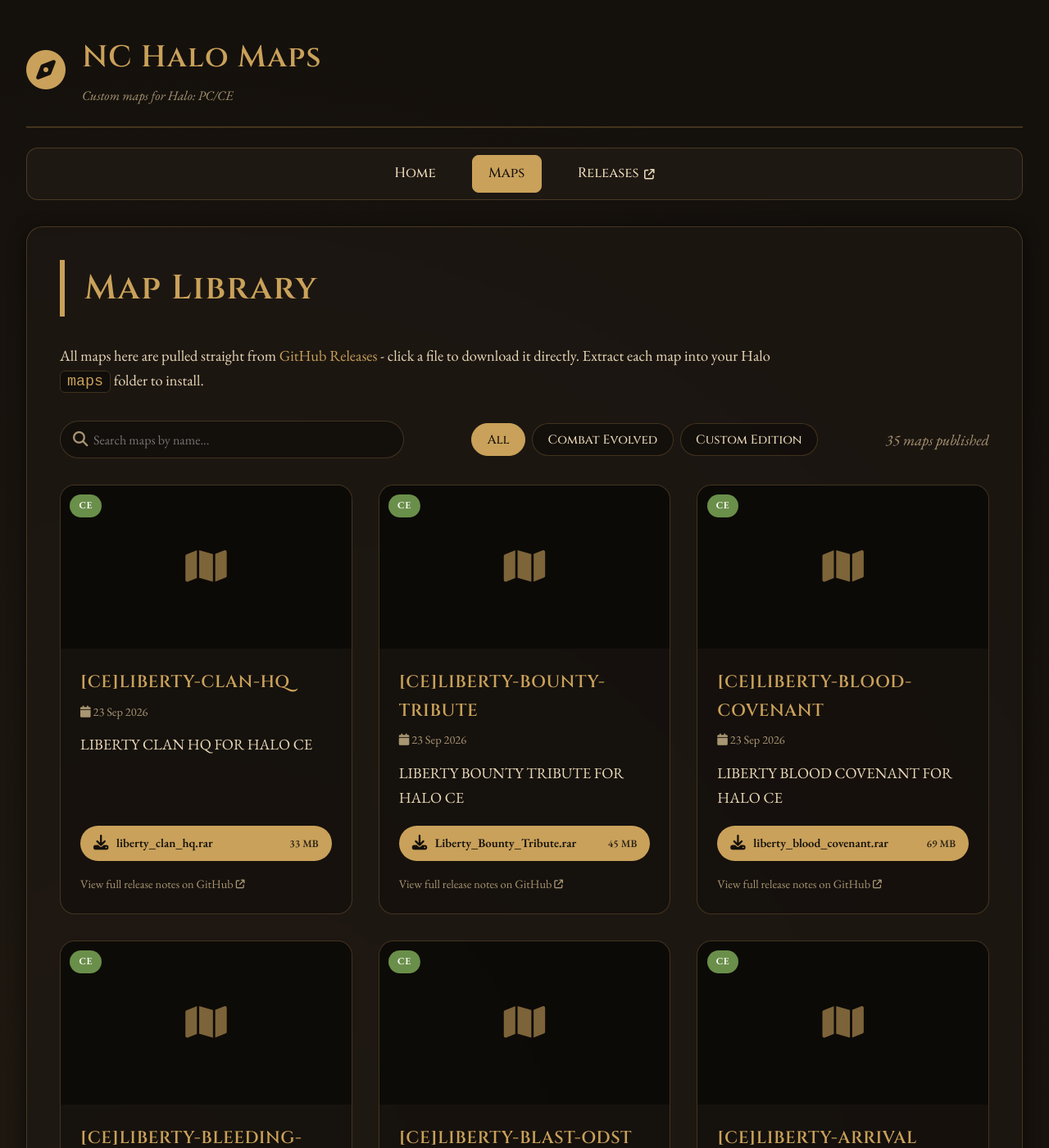
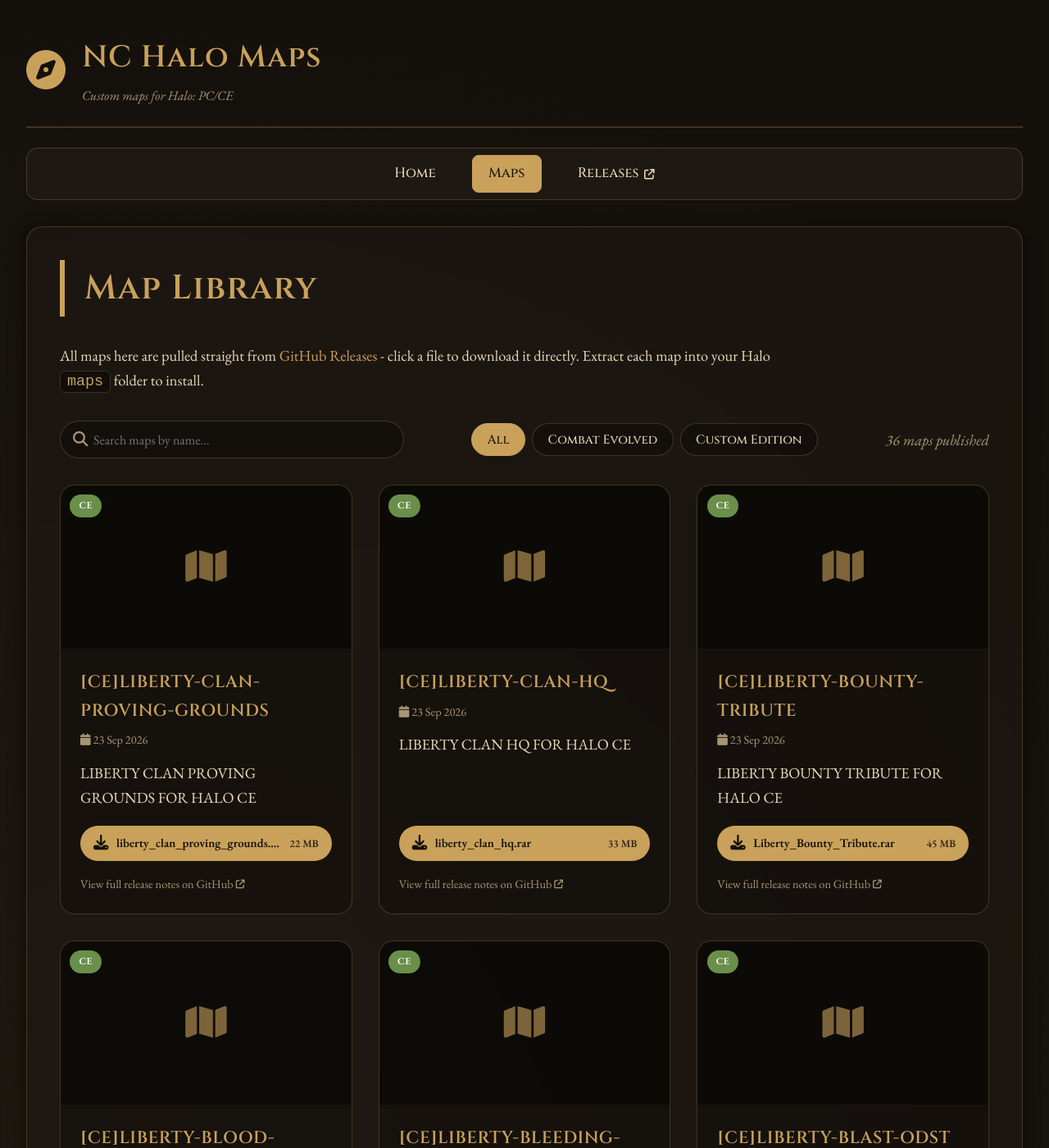
Before and after one commit to Chalwk/NC-Halo-Maps, a Jekyll site: the page built from maps.html, in a window 1280 px wide and 1400 px high. Shown: the whole window at 82% size. Built offline with Jekyll 4.4.1, drawn with Linux system fonts in a browser that asks for light colours.

Commit message:
chore: update releases data

```diff
--- a/_data/releases.json
+++ b/_data/releases.json
@@ -1,4 +1,27 @@
 [
+  {
+    "id": 394809807,
+    "tag": "CE-LIBERTY-CLAN-PROVING-GROUNDS",
+    "name": "[CE]LIBERTY-CLAN-PROVING-GROUNDS",
+    "body": "LIBERTY CLAN PROVING GROUNDS FOR HALO CE",
+    "prerelease": false,
+    "published_at": "2026-09-23T15:39:29Z",
+    "html_url": "https://github.com/nakedchick-code/NC-Halo-Maps/releases/tag/CE-LIBERTY-CLAN-PROVING-GROUNDS",
+    "games": [
+      "CE"
+    ],
+    "thumbnail": null,
+    "assets": [
+      {
+        "name": "liberty_clan_proving_grounds.rar",
+        "size": 23367886,
+        "size_human": "22 MB",
+        "download_count": 0,
+        "browser_download_url": "https://github.com/nakedchick-code/NC-Halo-Maps/releases/download/CE-LIBERTY-CLAN-PROVING-GROUNDS/liberty_clan_proving_grounds.rar",
+        "content_type": "application/x-compressed"
+      }
+    ]
+  },
   {
     "id": 394808696,
     "tag": "CE-LIBERTY-CLAN-HQ",
```
